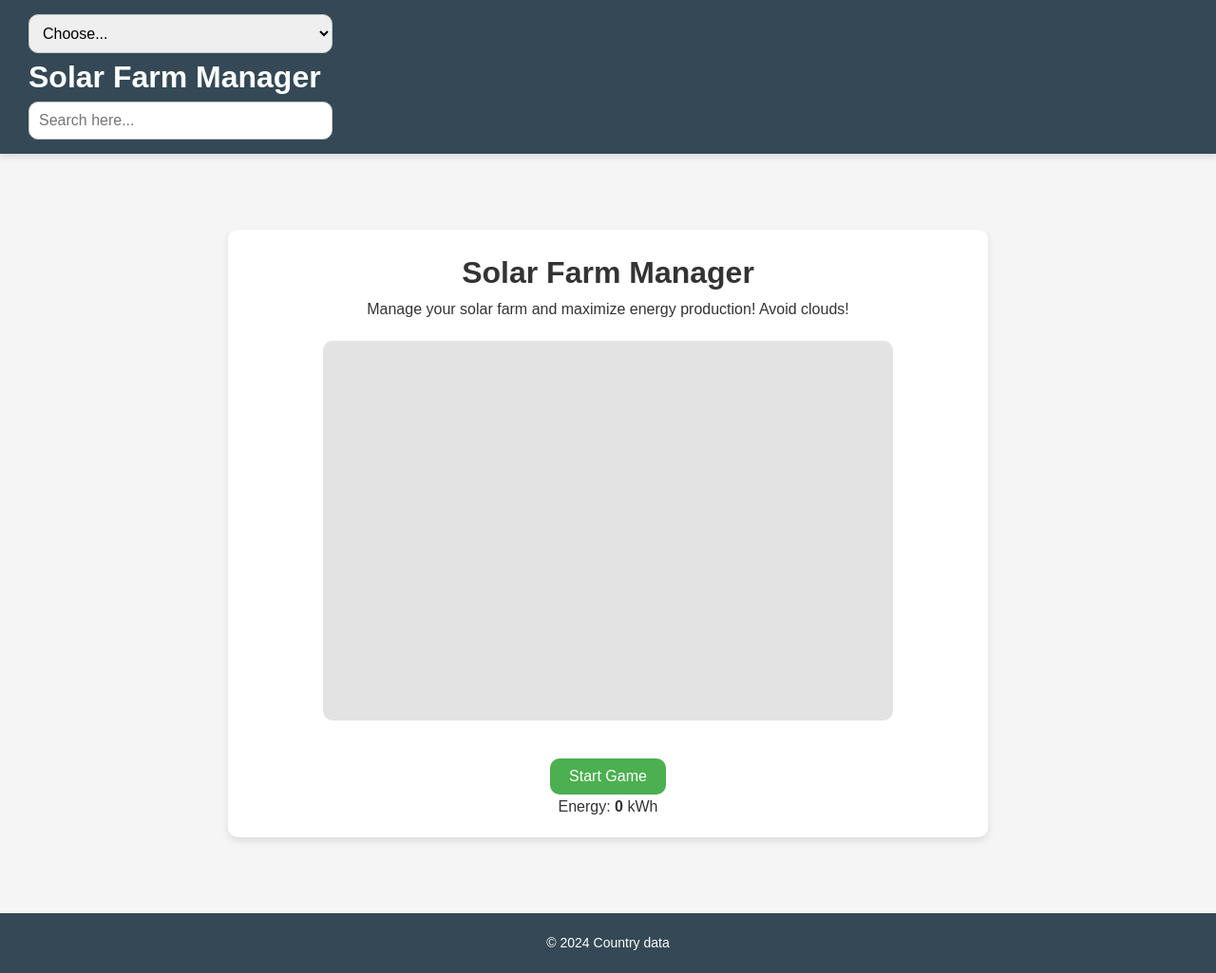
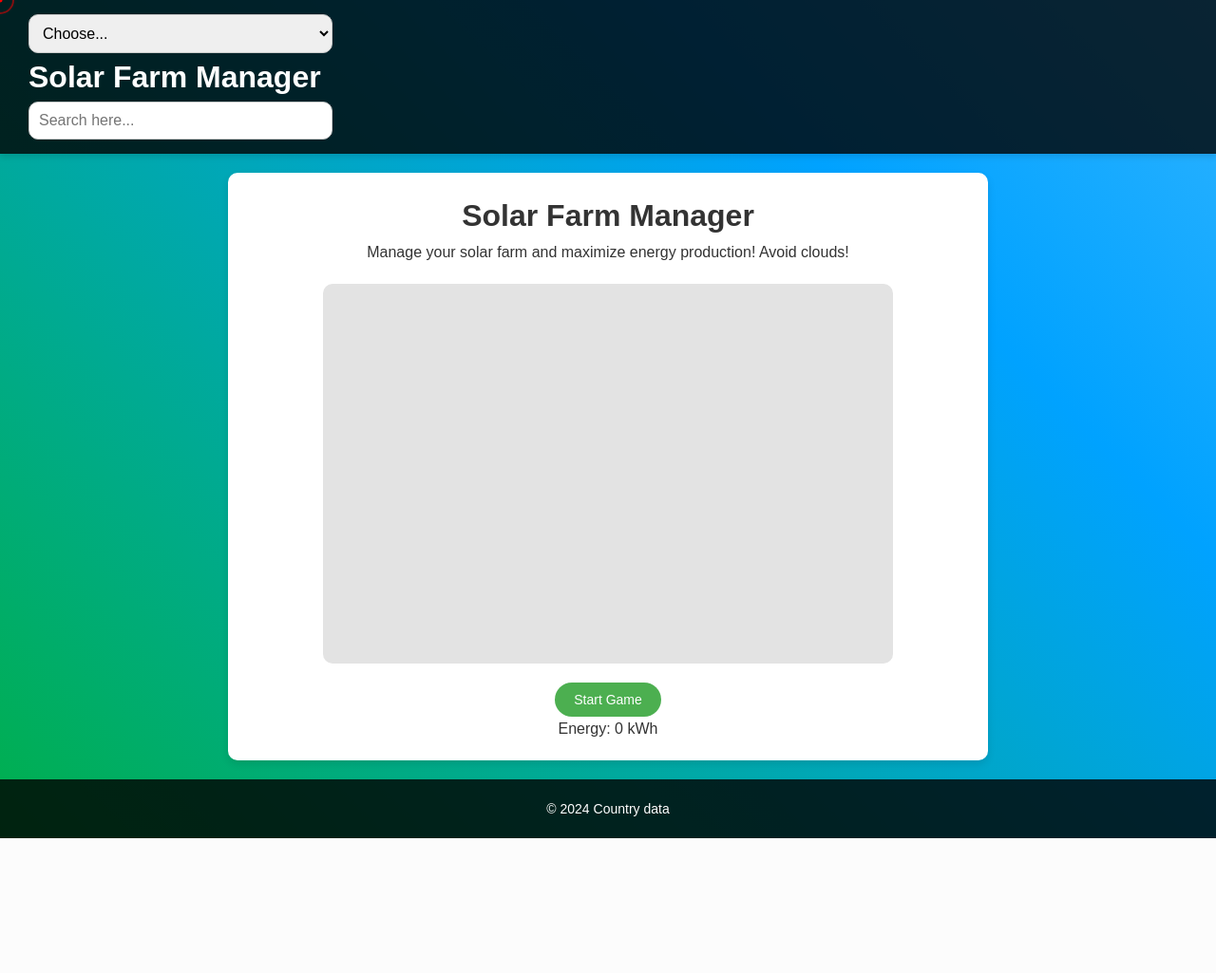
Before and after one commit to D4V1D-101/eco, a PHP site: page /solar.php in a window 1280 px wide. Shown: the whole page at 95% size. After the commit the page ends 883 px from the top, so only its background shows below. Run offline with PHP 8.4, Linux system fonts and the light colour scheme; some libraries are stand-ins or nearby versions.

Commit message:
dsadasdsadasd
asdasdsadsad

```diff
--- a/Energy/countries.php
+++ b/Energy/countries.php
@@ -7,7 +7,8 @@ $result = $conn->query($sql);
 $pageName = "Countries";
 include 'head.php';
 include 'header.php'; ?>
-
+<div class="cursor-dot" data-cursor-dot></div>
+<div class="cursor-outline" data-cursor-outline></div>
 <main>
     <div class="wrapper">
         <table id="countryTable">
@@ -50,7 +51,7 @@ include 'header.php'; ?>
 </main>
 
 <?php include 'footer.php'; ?>
-
+<script src="cursor.js"></script>
 <script src="search.js"></script>
 
 </html>
--- /dev/null
+++ b/Energy/cursor.js
@@ -0,0 +1,14 @@
+const cursorDot = document.querySelector("[data-cursor-dot]");
+const cursorOutline = document.querySelector("[data-cursor-outline]");
+window.addEventListener("mousemove", function(e) {
+    const posX = e.clientX
+    const posY = e.clientY
+    cursorDot.style.left = `${posX}px`;
+    cursorDot.style.top = `${posY}px`;
+    /* cursorOutline.style.left = `${posX}px`;
+    cursorOutline.style.top = `${posY}px`;  */
+    cursorOutline.animate({
+        left: `${posX}px`,
+        top: `${posY}px`
+    },{duration: 50, fill: "forwards"});
+});
--- a/Energy/energy_consumption.php
+++ b/Energy/energy_consumption.php
@@ -20,7 +20,8 @@ if ($country_id) {
 $pageName = "Consumption";
 include 'head.php';
 include 'header.php'; ?>
-
+<div class="cursor-dot" data-cursor-dot></div>
+<div class="cursor-outline" data-cursor-outline></div>
 <main>
     <div class="wrapper">
         <table>
@@ -50,7 +51,7 @@ include 'header.php'; ?>
     </div>
 </main>
 <?php include 'footer.php'; ?>
-
+<script src="cursor.js"></script>
 <script src="search.js"></script>
 </body>
 
--- a/Energy/energy_production.php
+++ b/Energy/energy_production.php
@@ -20,7 +20,8 @@ if ($country_id) {
 $pageName = "Production";
 include 'head.php';
 include 'header.php'; ?>
-
+<div class="cursor-dot" data-cursor-dot></div>
+<div class="cursor-outline" data-cursor-outline></div>
 <main>
     <div class="wrapper">
         <table>
@@ -51,7 +52,7 @@ include 'header.php'; ?>
 </main>
 
 <?php include 'footer.php'; ?>
-
+<script src="cursor.js"></script>
 <script src="search.js"></script>
 </body>
 
--- a/Energy/energy_sources.php
+++ b/Energy/energy_sources.php
@@ -7,7 +7,8 @@ $result = $conn->query($sql);
 $pageName = "Energy Sources";
 include 'head.php';
 include 'header.php'; ?>
-
+<div class="cursor-dot" data-cursor-dot></div>
+<div class="cursor-outline" data-cursor-outline></div>
 <main>
     <div class="wrapper">
         <table id="energySourceTable">
@@ -43,7 +44,7 @@ include 'header.php'; ?>
 
 <?php include 'footer.php'; ?>
 <script src="search.js"></script>
-
+<script src="cursor.js"></script>
 </body>
 
 </html>
--- a/Energy/index.php
+++ b/Energy/index.php
@@ -2,7 +2,8 @@
 $pageName = "Index";
 include 'head.php';
 include 'header.php'; ?>
-
+<div class="cursor-dot" data-cursor-dot></div>
+<div class="cursor-outline" data-cursor-outline></div>
 <main>
     <div class="wrapper">
         <div class="welcome">
@@ -23,6 +24,7 @@ include 'header.php'; ?>
 
 <script src="chart.js"></script>
 <script src="search.js"></script>
+<script src="cursor.js"></script>
 </body>
 
 </html>
--- a/Energy/investments.php
+++ b/Energy/investments.php
@@ -9,7 +9,8 @@ $result = $conn->query($sql);
 $pageName = "Investments";
 include 'head.php';
 include 'header.php'; ?>
-
+<div class="cursor-dot" data-cursor-dot></div>
+<div class="cursor-outline" data-cursor-outline></div>
 <main>
     <div class="wrapper">
         <table id="investmentTable">
@@ -43,6 +44,7 @@ include 'header.php'; ?>
 
 <?php include 'footer.php'; ?>
 <script src="search.js"></script>
+<script src="cursor.js"></script>
 
 </body>
 
--- a/Energy/solar.php
+++ b/Energy/solar.php
@@ -2,7 +2,8 @@
 $pageName = "Solar Farm Manager";
 include 'head.php';
 include 'header.php'; ?>
-
+<div class="cursor-dot" data-cursor-dot></div>
+<div class="cursor-outline" data-cursor-outline></div>
 <main>
     <div id="game-container">
         <h1>Solar Farm Manager</h1>
@@ -18,7 +19,7 @@ include 'header.php'; ?>
 <!-- SweetAlert2 JS -->
 <script src="https://cdn.jsdelivr.net/npm/sweetalert2@11.7.3/dist/sweetalert2.all.min.js"></script>
 <script src="game.js"></script>
-
+<script src="cursor.js"></script>
 <?php include 'footer.php'; ?>
 </body>
 
--- a/Energy/style.css
+++ b/Energy/style.css
@@ -6,8 +6,11 @@
 }
 
 body {
+    cursor: none; /* Egyedi kurzor */
     font-family: 'Arial', 'Segoe UI', Tahoma, Geneva, Verdana, sans-serif;
-    background-color: #f5f5f5;
+    background: linear-gradient(45deg, #002c02, #00b409, #00a2ff, #ade1ff);
+    background-size: 300% 300%;
+    animation: color 5s ease-in-out infinite;
     color: #333;
     line-height: 1.6;
     display: flex;
@@ -15,71 +18,49 @@ body {
     min-height: 100vh;
 }
 
-/* Center the main content */
-main {
-    display: flex;
-    justify-content: center;
-    align-items: center;
-    min-height: 100vh;
-    padding: 20px;
+/* Egyedi kurzor */
+.cursor-dot {
+    width: 5px;
+    height: 5px;
+    background-color: rgb(255, 0, 0);
+    position: fixed;
+    top: 0;
+    left: 0;
+    transform: translate(-50%, -50%);
+    border-radius: 50%;
+    z-index: 1;
+    pointer-events: none;
 }
 
-/* Game container styles */
-#game-container {
-    background-color: #fff;
-    border-radius: 10px;
-    padding: 20px;
-    box-shadow: 0 4px 8px rgba(0, 0, 0, 0.1);
-    width: 100%;
-    max-width: 800px;
-    /* Set a maximum width for the game container */
-    text-align: center;
-    display: flex;
-    flex-direction: column;
-    justify-content: center;
-    /* Align game elements vertically */
-    align-items: center;
-    /* Center the content horizontally */
+.cursor-outline {
+    width: 30px;
+    height: 30px;
+    border: 2px solid hsla(0, 100%, 50%, 0.5);
+    position: fixed;
+    top: 0;
+    left: 0;
+    transform: translate(-50%, -50%);
+    border-radius: 50%;
+    z-index: 1;
+    pointer-events: none;
 }
 
-/* Game board styling */
-#game-board {
-    position: relative;
-    width: 600px;
-    height: 400px;
-    background-color: #e3e3e3;
-    border-radius: 10px;
-    margin: 20px 0;
-    overflow: hidden;
-}
-
-/* Controls */
-#controls {
-    margin-top: 20px;
-}
-
-#start-btn {
-    padding: 10px 20px;
-    font-size: 16px;
-    background-color: #4caf50;
-    color: white;
-    border: none;
-    border-radius: 10px;
-    cursor: pointer;
-    transition: background-color 0.3s;
-}
-
-#start-btn:hover {
-    background-color: #45a049;
-}
-
-#energy {
-    font-weight: bold;
+/* Animációk */
+@keyframes color {
+    0% {
+        background-position: 0% 50%;
+    }
+    50% {
+        background-position: 100% 50%;
+    }
+    100% {
+        background-position: 0% 50%;
+    }
 }
 
 /* Fejléc */
 header {
-    background-color: #344955;
+    background-color: rgba(0, 0, 0, 0.8);
     color: #fff;
     display: flex;
     flex-direction: row;
@@ -100,16 +81,99 @@ header a:hover {
     color: #ffe680;
 }
 
+/* Fő tartalom */
+main {
+    display: flex;
+    justify-content: center;
+    align-items: flex-start;
+    padding: 20px;
+    flex: 1;
+}
+
+#game-container {
+    background-color: #fff;
+    border-radius: 10px;
+    padding: 20px;
+    box-shadow: 0 4px 8px rgba(0, 0, 0, 0.1);
+    width: 100%;
+    max-width: 800px;
+    text-align: center;
+    display: flex;
+    flex-direction: column;
+    justify-content: center;
+    align-items: center;
+}
+
+#game-board {
+    position: relative;
+    width: 600px;
+    height: 400px;
+    background-color: #e3e3e3;
+    border-radius: 10px;
+    margin: 20px 0;
+    overflow: hidden;
+}
+
+.wrapper {
+    width: 100%;
+    max-width: 1200px;
+    background-color: #fff;
+    border-radius: 10px;
+    padding: 20px;
+    box-shadow: 0 4px 8px rgba(0, 0, 0, 0.1);
+}
+
+/* Táblázatok */
+table {
+    width: 100%;
+    border-collapse: collapse;
+    margin: 20px 0;
+    border: 1px solid #ddd;
+    border-radius: 8px;
+    overflow: hidden;
+}
+
+table th,
+table td {
+    padding: 15px;
+    text-align: left;
+    border-bottom: 1px solid #ddd;
+}
+
+table th {
+    background-color: #4a6572;
+    color: #fff;
+    text-transform: uppercase;
+    font-size: 14px;
+    font-weight: bold;
+}
+
+table tr:nth-child(even) {
+    background-color: #f9f9f9;
+}
+
+table tr:hover {
+    background-color: #e0f7fa;
+}
+
+table td a {
+    color: #4a90e2;
+    text-decoration: none;
+    font-weight: bold;
+}
+
+table td a:hover {
+    color: #0066cc;
+}
+
 /* Gombok */
 .animated-button {
     padding: 10px 20px;
     font-size: 14px;
     border: none;
-
     position: relative;
     overflow: hidden;
     z-index: 1;
-
     border-radius: 20px;
     background-color: #4caf50;
     color: white;
@@ -206,7 +270,7 @@ header a:hover {
 
 /* Lábjegyzet */
 footer {
-    background-color: #344955;
+    background-color: rgba(0, 0, 0, 0.8);
     color: #fff;
     text-align: center;
     padding: 20px;
@@ -220,5 +284,5 @@ footer {
     padding: 10px;
     font-size: 1em;
     border-radius: 10px;
-    border: 1px, solid, #c9c9c9;
+    border: 1px solid #c9c9c9;
 }
--- a/Energy/transition_progress.php
+++ b/Energy/transition_progress.php
@@ -9,7 +9,8 @@ $result = $conn->query($sql);
 $pageName = "Transition Progress";
 include 'head.php';
 include 'header.php'; ?>
-
+<div class="cursor-dot" data-cursor-dot></div>
+<div class="cursor-outline" data-cursor-outline></div>
 <main>
     <div class="wrapper">
         <table id="progressTable">
```
Also changed, not shown: Energy/connect.php (+8 -3 lines).
